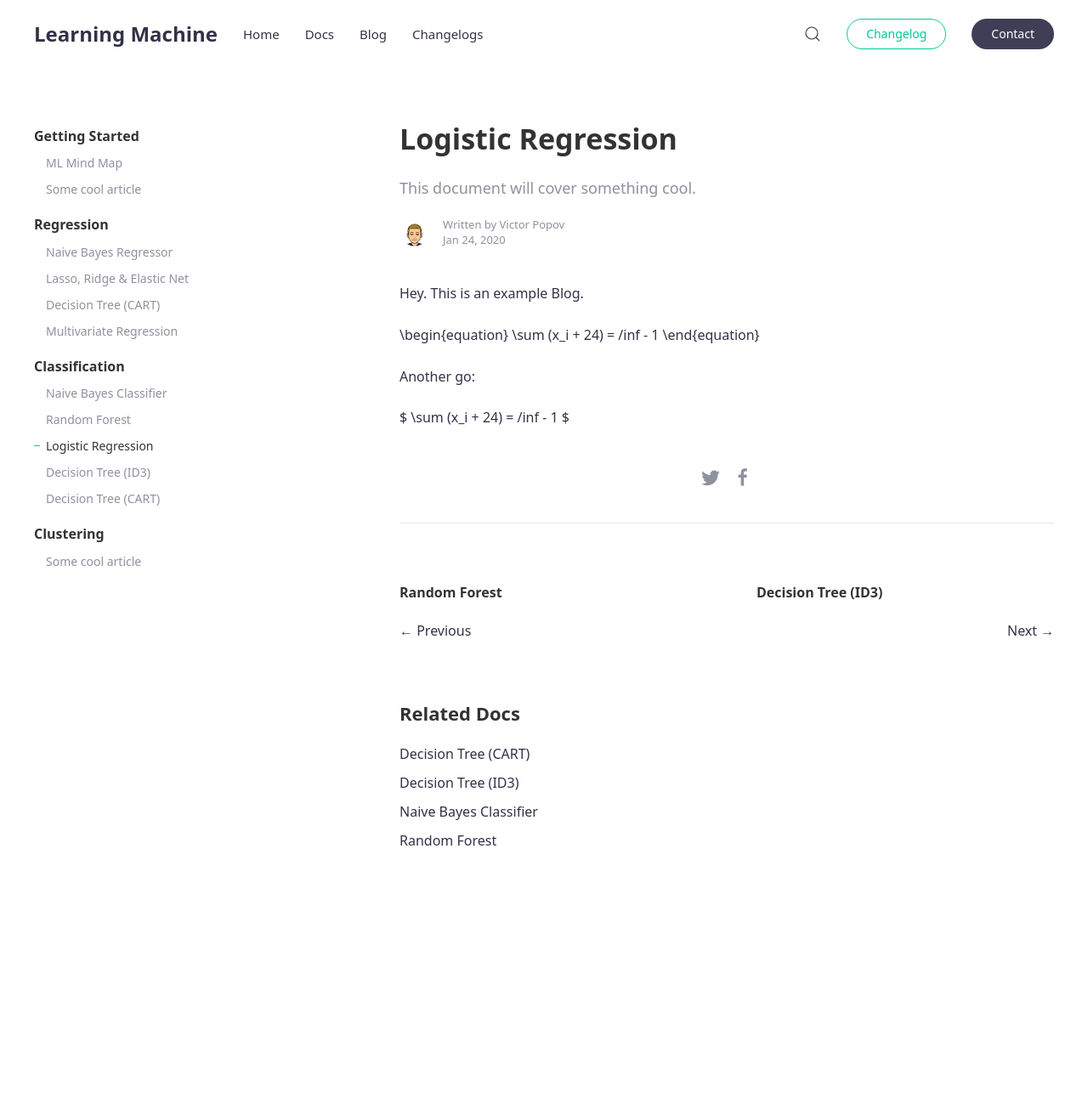
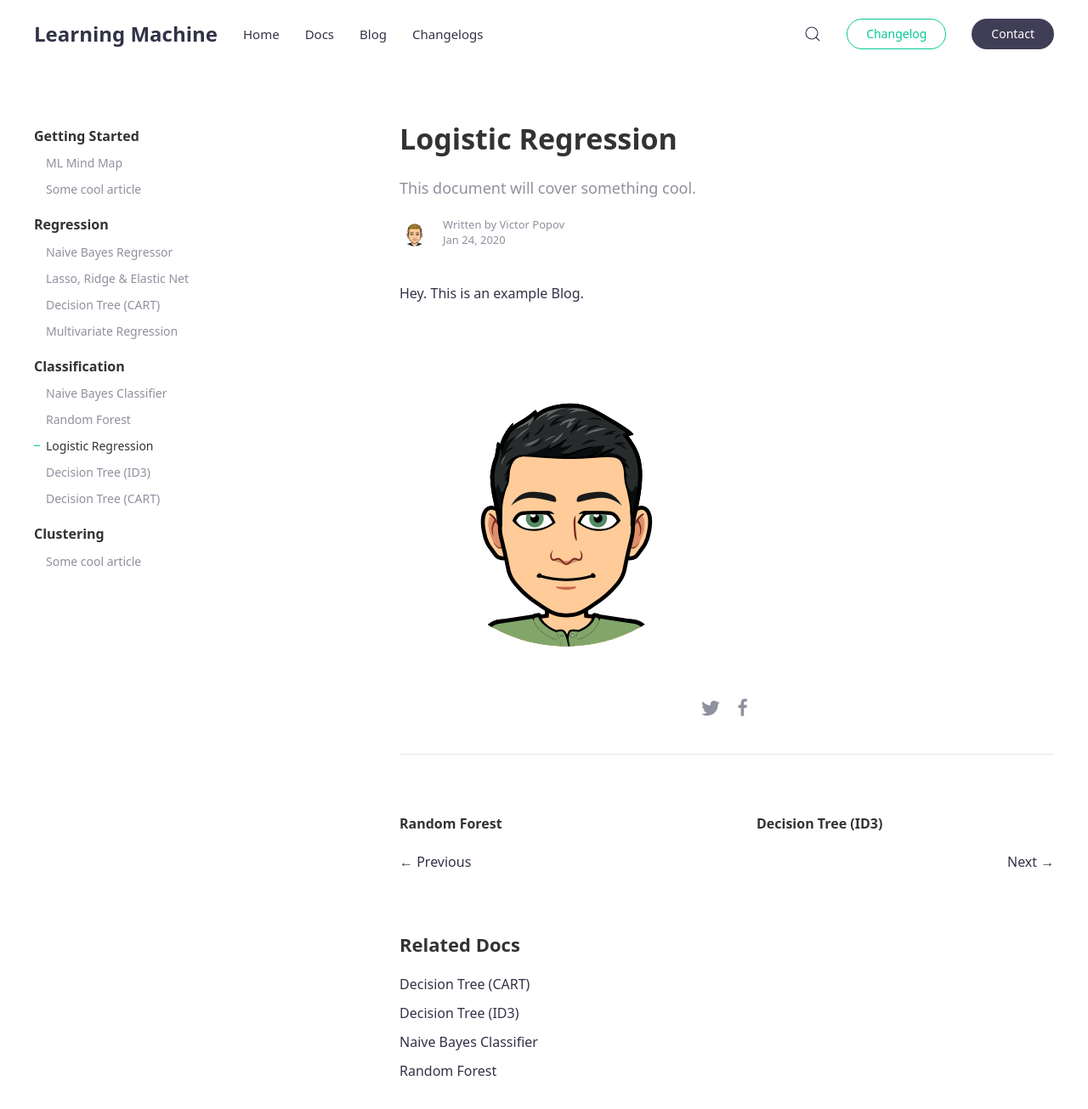
Before and after one commit to the-learning-machine/ml-book.com, a Jekyll site: the page built from _docs/cl_lr.md, in a window 1280 px wide and 1332 px high. Shown: the top 1305 px of the window at 85% size. Built offline with Jekyll 4.4.1, drawn with Linux system fonts in a browser that asks for light colours.

Commit message:
Update cl_lr.md

```diff
--- a/_docs/cl_lr.md
+++ b/_docs/cl_lr.md
@@ -9,12 +9,4 @@ useMath: true
 
 Hey. This is an example Blog.
 
-<div class="math">
-\begin{equation}
-  \sum (x_i + 24) = /inf - 1
-\end{equation}
-</div>
-
-Another go:
-
-$ \sum (x_i + 24) = /inf - 1 $
+<img src="/uploads/andrew.jpeg" alt="Smiley face" align="middle">
```
